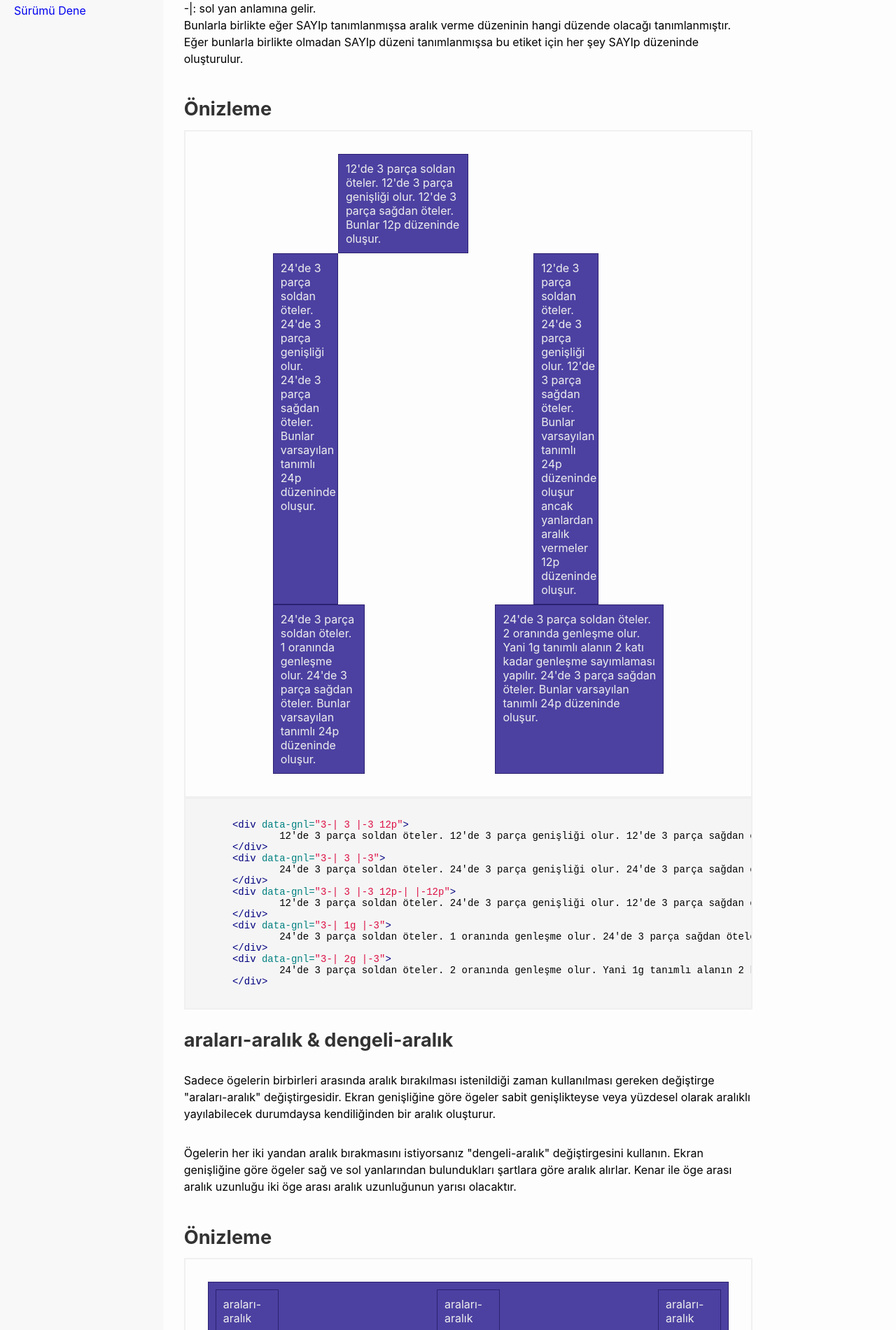
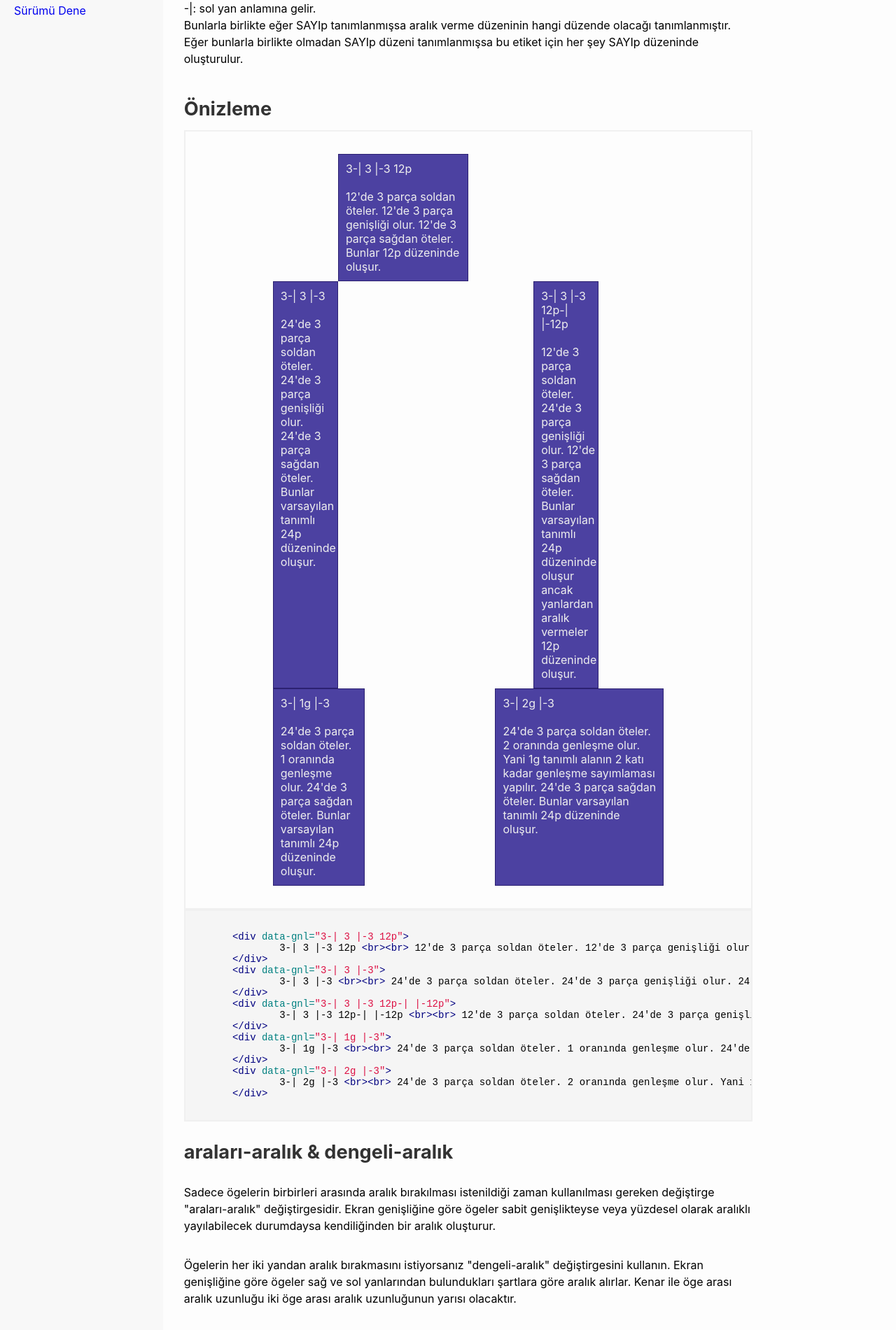
Before and after one commit to data-deveb/data-deveb.github.io, a Jekyll site: the page built from 1.0/tr/kap-orgusu/aralik-duzeni.html, in a window 1280 px wide. Shown: the part 467-2368 px from the top of the page at 70% size. Built offline with Jekyll 4.4.1, drawn with Linux system fonts in a browser that asks for light colours; some web fonts are replaced; some of the changed text lies outside the part shown.

Commit message:
Açıklamalar düzeltildi

```diff
--- a/1.0/tr/kap-orgusu/aralik-duzeni.html
+++ b/1.0/tr/kap-orgusu/aralik-duzeni.html
@@ -22,37 +22,37 @@ title: Aralık Düzeni
 	<h3>Önizleme</h3>
 	<div class="önizleme">
 	  <div data-gnl="3-| 3 |-3 12p">
-	    12'de 3 parça soldan öteler. 12'de 3 parça genişliği olur. 12'de 3 parça sağdan öteler. Bunlar 12p düzeninde oluşur.
+	  	3-| 3 |-3 12p <br><br> 12'de 3 parça soldan öteler. 12'de 3 parça genişliği olur. 12'de 3 parça sağdan öteler. Bunlar 12p düzeninde oluşur.
 	  </div>
 	  <div data-gnl="3-| 3 |-3">
-	    24'de 3 parça soldan öteler. 24'de 3 parça genişliği olur. 24'de 3 parça sağdan öteler. Bunlar varsayılan tanımlı 24p düzeninde oluşur.
+	    3-| 3 |-3 <br><br> 24'de 3 parça soldan öteler. 24'de 3 parça genişliği olur. 24'de 3 parça sağdan öteler. Bunlar varsayılan tanımlı 24p düzeninde oluşur.
 	  </div>
 	  <div data-gnl="3-| 3 |-3 12p-| |-12p">
-	    12'de 3 parça soldan öteler. 24'de 3 parça genişliği olur. 12'de 3 parça sağdan öteler. Bunlar varsayılan tanımlı 24p düzeninde oluşur ancak yanlardan aralık vermeler 12p düzeninde oluşur.
+	    3-| 3 |-3 12p-| |-12p <br><br> 12'de 3 parça soldan öteler. 24'de 3 parça genişliği olur. 12'de 3 parça sağdan öteler. Bunlar varsayılan tanımlı 24p düzeninde oluşur ancak yanlardan aralık vermeler 12p düzeninde oluşur.
 	  </div>
 	  <div data-gnl="3-| 1g |-3">
-	    24'de 3 parça soldan öteler. 1 oranında genleşme olur. 24'de 3 parça sağdan öteler. Bunlar varsayılan tanımlı 24p düzeninde oluşur.
+	    3-| 1g |-3 <br><br> 24'de 3 parça soldan öteler. 1 oranında genleşme olur. 24'de 3 parça sağdan öteler. Bunlar varsayılan tanımlı 24p düzeninde oluşur.
 	  </div>
 	  <div data-gnl="3-| 2g |-3">
-	    24'de 3 parça soldan öteler. 2 oranında genleşme olur. Yani 1g tanımlı alanın 2 katı kadar genleşme sayımlaması yapılır. 24'de 3 parça sağdan öteler. Bunlar varsayılan tanımlı 24p düzeninde oluşur.
+	    3-| 2g |-3 <br><br> 24'de 3 parça soldan öteler. 2 oranında genleşme olur. Yani 1g tanımlı alanın 2 katı kadar genleşme sayımlaması yapılır. 24'de 3 parça sağdan öteler. Bunlar varsayılan tanımlı 24p düzeninde oluşur.
 	  </div>
 	</div>
 	</div>
 	{% highlight html %}
 	<div data-gnl="3-| 3 |-3 12p">
-		12'de 3 parça soldan öteler. 12'de 3 parça genişliği olur. 12'de 3 parça sağdan öteler. Bunlar 12p düzeninde oluşur.
+		3-| 3 |-3 12p <br><br> 12'de 3 parça soldan öteler. 12'de 3 parça genişliği olur. 12'de 3 parça sağdan öteler. Bunlar 12p düzeninde oluşur.
 	</div>
 	<div data-gnl="3-| 3 |-3">
-		24'de 3 parça soldan öteler. 24'de 3 parça genişliği olur. 24'de 3 parça sağdan öteler. Bunlar varsayılan tanımlı 24p düzeninde oluşur.
+		3-| 3 |-3 <br><br> 24'de 3 parça soldan öteler. 24'de 3 parça genişliği olur. 24'de 3 parça sağdan öteler. Bunlar varsayılan tanımlı 24p düzeninde oluşur.
 	</div>
 	<div data-gnl="3-| 3 |-3 12p-| |-12p">
-		12'de 3 parça soldan öteler. 24'de 3 parça genişliği olur. 12'de 3 parça sağdan öteler. Bunlar varsayılan tanımlı 24p düzeninde oluşur ancak yanlardan aralık vermeler 12p düzeninde oluşur.
+		3-| 3 |-3 12p-| |-12p <br><br> 12'de 3 parça soldan öteler. 24'de 3 parça genişliği olur. 12'de 3 parça sağdan öteler. Bunlar varsayılan tanımlı 24p düzeninde oluşur ancak yanlardan aralık vermeler 12p düzeninde oluşur.
 	</div>
 	<div data-gnl="3-| 1g |-3">
-		24'de 3 parça soldan öteler. 1 oranında genleşme olur. 24'de 3 parça sağdan öteler. Bunlar varsayılan tanımlı 24p düzeninde oluşur.
+		3-| 1g |-3 <br><br> 24'de 3 parça soldan öteler. 1 oranında genleşme olur. 24'de 3 parça sağdan öteler. Bunlar varsayılan tanımlı 24p düzeninde oluşur.
 	</div>
 	<div data-gnl="3-| 2g |-3">
-		24'de 3 parça soldan öteler. 2 oranında genleşme olur. Yani 1g tanımlı alanın 2 katı kadar genleşme sayımlaması yapılır. 24'de 3 parça sağdan öteler. Bunlar varsayılan tanımlı 24p düzeninde oluşur.
+		3-| 2g |-3 <br><br> 24'de 3 parça soldan öteler. 2 oranında genleşme olur. Yani 1g tanımlı alanın 2 katı kadar genleşme sayımlaması yapılır. 24'de 3 parça sağdan öteler. Bunlar varsayılan tanımlı 24p düzeninde oluşur.
 	</div>
 	{% endhighlight %}
 
```
